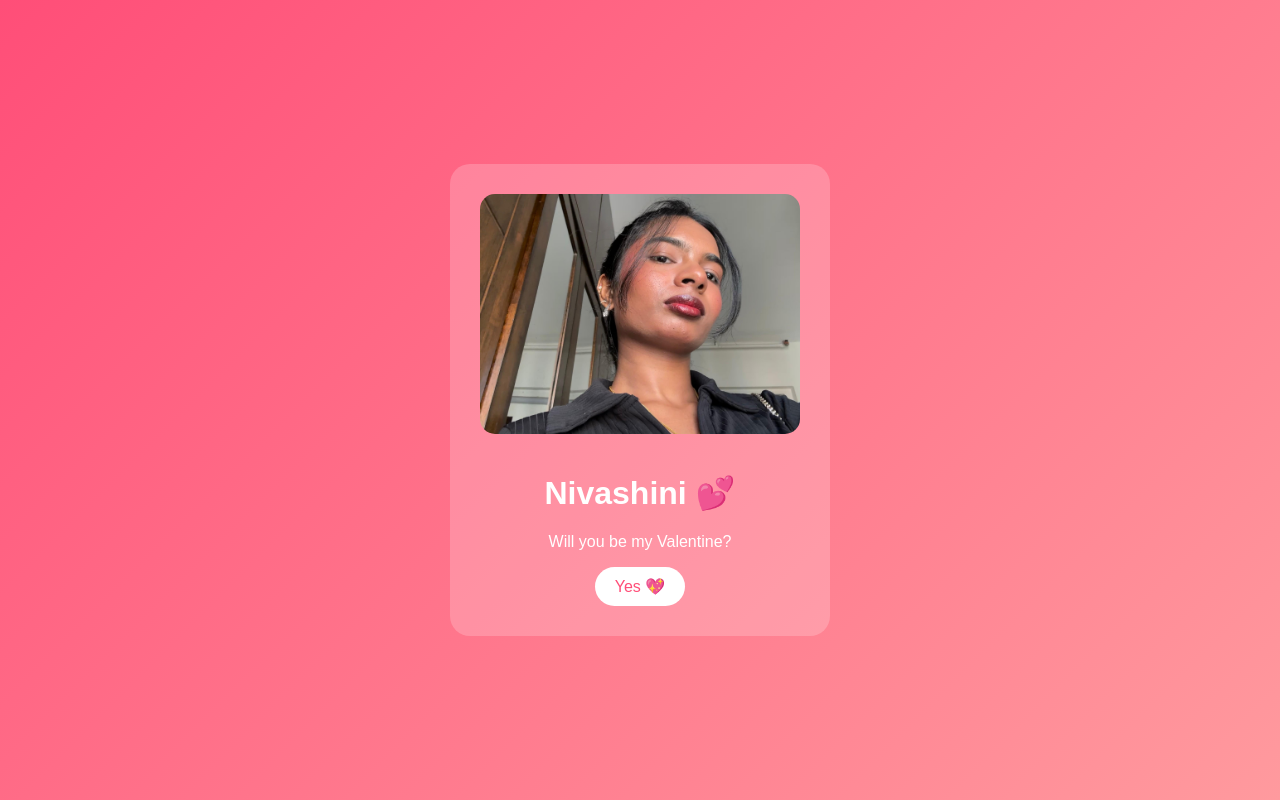
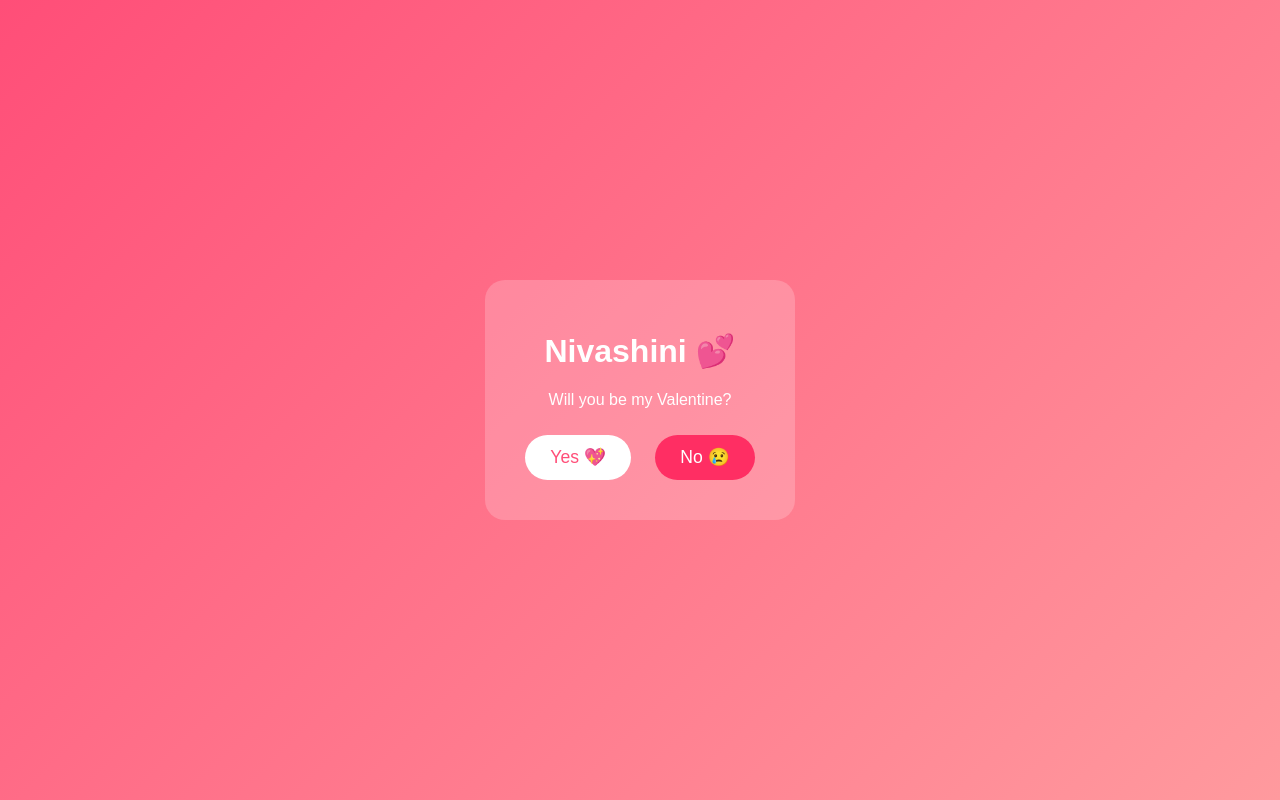
Before and after one commit to VAR2002-DS1/var2002-ds1.github.io, a plain HTML site: page index.html in a window 1280 px wide. Drawn offline with Linux system fonts and the light colour scheme.

Commit message:
Update index.html

```diff
--- a/index.html
+++ b/index.html
@@ -2,7 +2,7 @@
 <html lang="en">
 <head>
 <meta charset="UTF-8">
-<title>For Nivashini ❤️</title>
+<title>Nivashini ❤️</title>
 <style>
 body {
   margin: 0;
@@ -19,31 +19,68 @@ body {
   border-radius: 20px;
   text-align: center;
   color: white;
-  max-width: 320px;
-}
-.card img {
-  width: 100%;
-  border-radius: 15px;
-  margin-bottom: 15px;
 }
 button {
-  padding: 10px 20px;
-  font-size: 1rem;
+  margin: 10px;
+  padding: 12px 25px;
+  font-size: 1.1rem;
   border: none;
-  border-radius: 20px;
+  border-radius: 25px;
+  cursor: pointer;
+}
+#yesBtn {
   background: white;
   color: #ff4e78;
-  cursor: pointer;
+}
+#noBtn {
+  background: #ff2e63;
+  color: white;
 }
 </style>
 </head>
 
 <body>
 <div class="card">
-  <img src="photo.jpg" alt="Us ❤️">
   <h1>Nivashini 💕</h1>
   <p>Will you be my Valentine?</p>
-  <button onclick="alert('YAY ❤️ I’m so happy!')">Yes 💖</button>
+  <button id="yesBtn" onclick="yesClick()">Yes 💖</button>
+  <button id="noBtn" onclick="noClick()">No 😢</button>
 </div>
+
+<script>
+let noCount = 0;
+let yesSize = 1;
+let noSize = 1;
+
+function noClick() {
+  noCount++;
+  yesSize += 0.2;
+  noSize -= 0.2;
+
+  document.getElementById("yesBtn").style.transform =
+    `scale(${yesSize})`;
+
+  if (noCount >= 5) {
+    document.getElementById("noBtn").style.display = "none";
+  } else {
+    document.getElementById("noBtn").style.transform =
+      `scale(${noSize})`;
+  }
+}
+
+function yesClick() {
+  document.body.innerHTML = `
+    <div style="
+      color:white;
+      text-align:center;
+      font-family:Arial;
+    ">
+      <h1>YAY!!! ❤️😍</h1>
+      <p>I knew you'd say yes 💕</p>
+    </div>
+  `;
+}
+</script>
+
 </body>
 </html>
```
